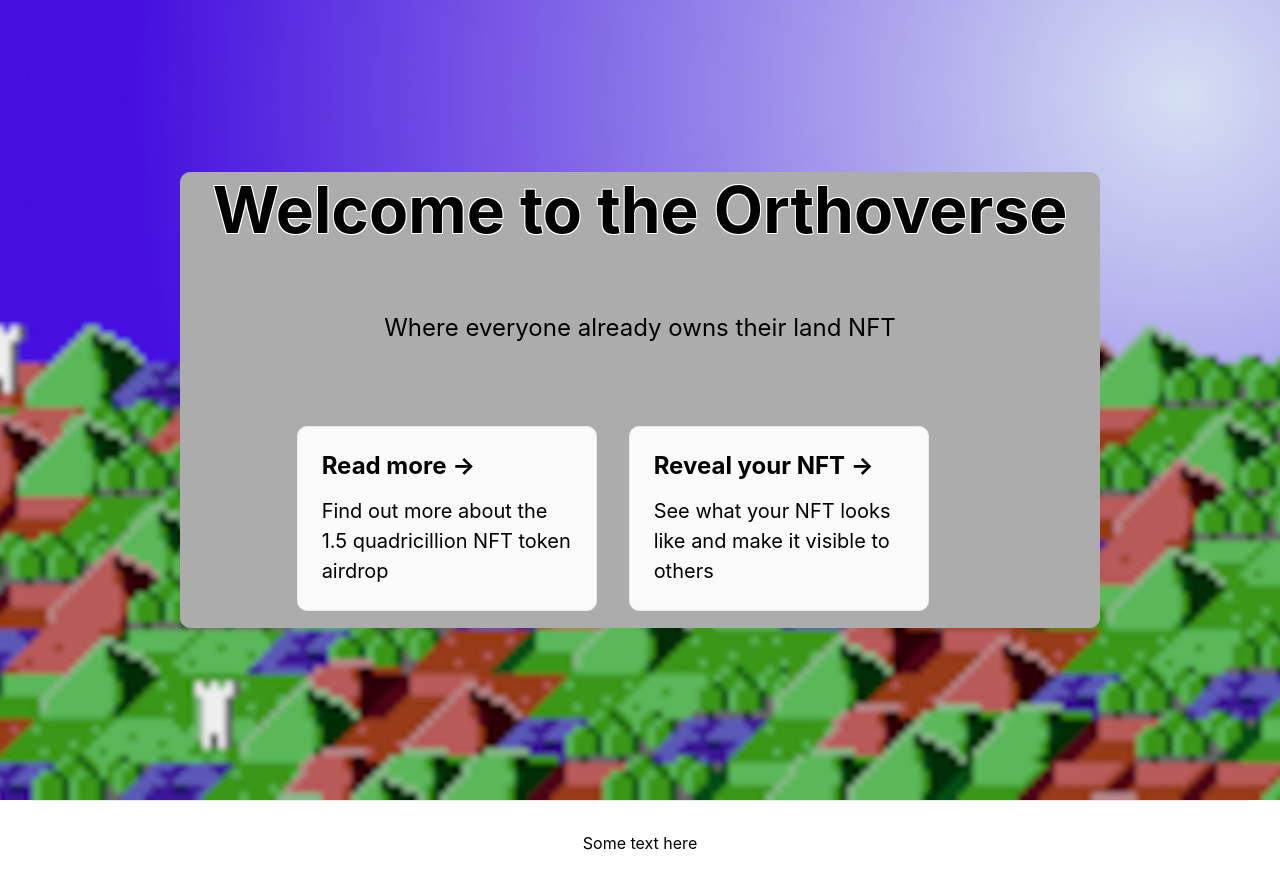
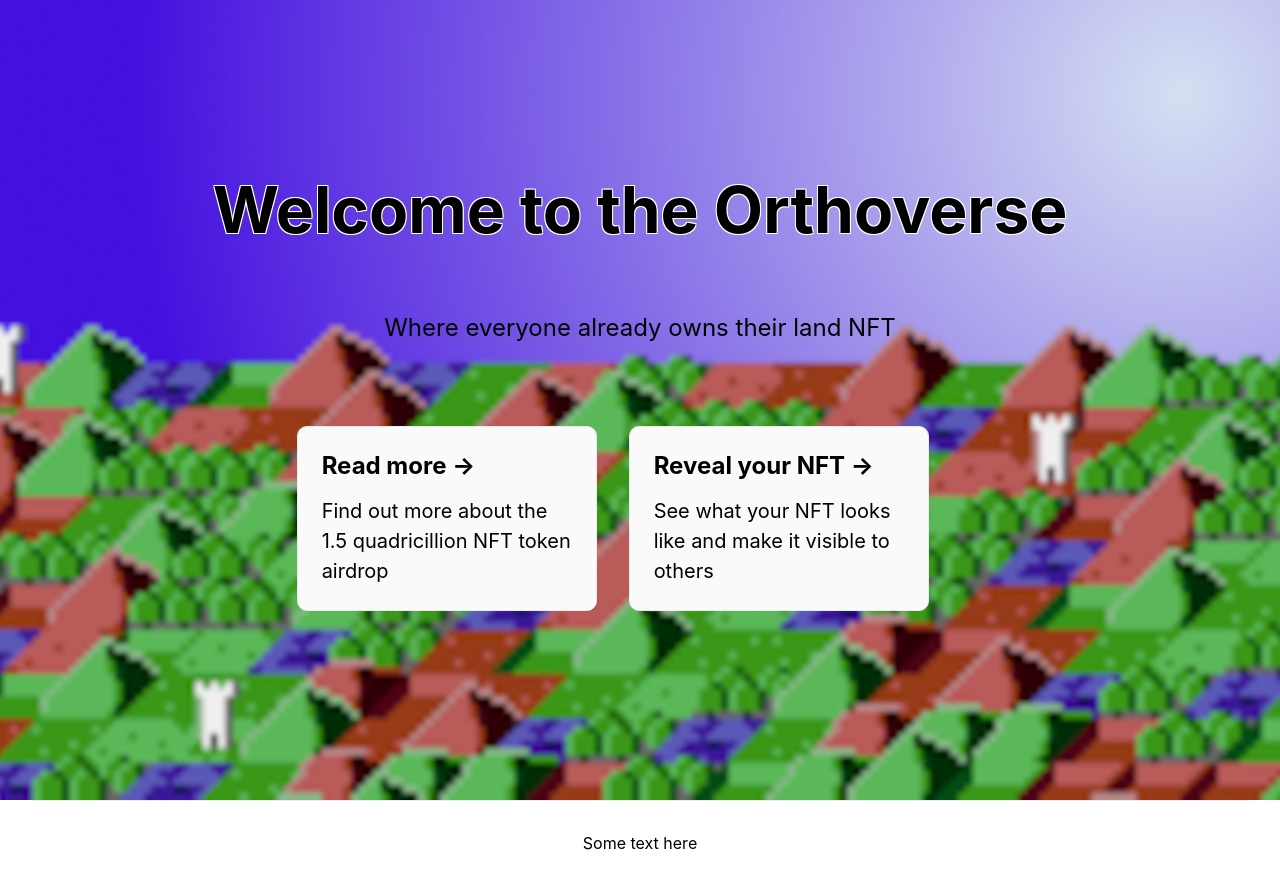
Before and after one commit to kf106/orthoverse-website, a Next.js app: page / in a window 1280 px wide. Built offline with nearby package versions, Linux system fonts and the light colour scheme.

Commit message:
style change

```diff
--- a/styles/Home.module.css
+++ b/styles/Home.module.css
@@ -4,10 +4,7 @@
 
 
 .background {
-  background-color: #acacac;
-  padding: 0 2rem;
-  border: 1px solid #acacac;
-  border-radius: 10px;
+
 }
 
 .landingImage {
```
